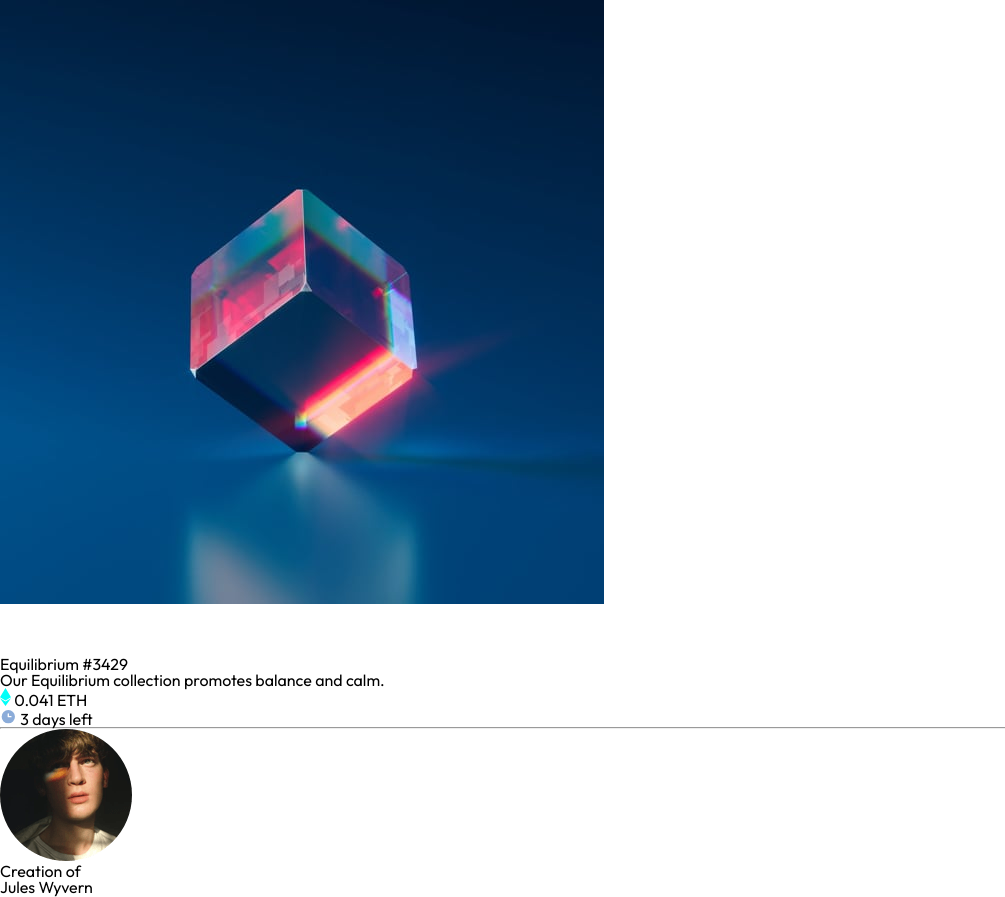
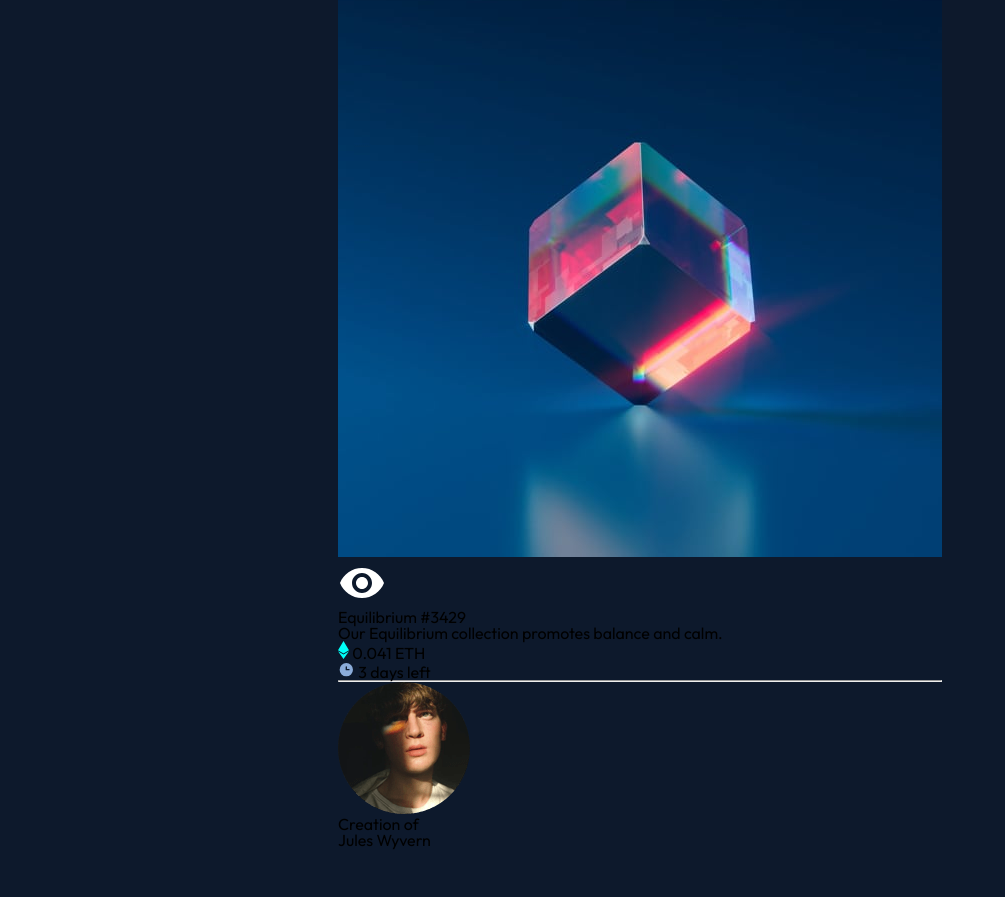
Before and after one commit to RadicalEd13/nft-preview-card-component, a plain HTML site: page index.html in a window 1280 px wide. Shown: the whole page, without its empty margins (0-1005 px from the left). After the commit the page ends 850 px from the top, so only its background shows below. Drawn offline with Linux system fonts and the light colour scheme.

Commit message:
add style to body in css, align items, jistify content, display flex and font

```diff
--- a/style.css
+++ b/style.css
@@ -5,5 +5,10 @@
 }
 
 body {
-    font-family: Outfit, sans-serif;
+    font-family: 'Outfit', sans-serif;
+    background-color:#0D192C;
+    display: flex;
+    align-items: center;
+    justify-content: center;
+    height: 100vh;
 }
```
